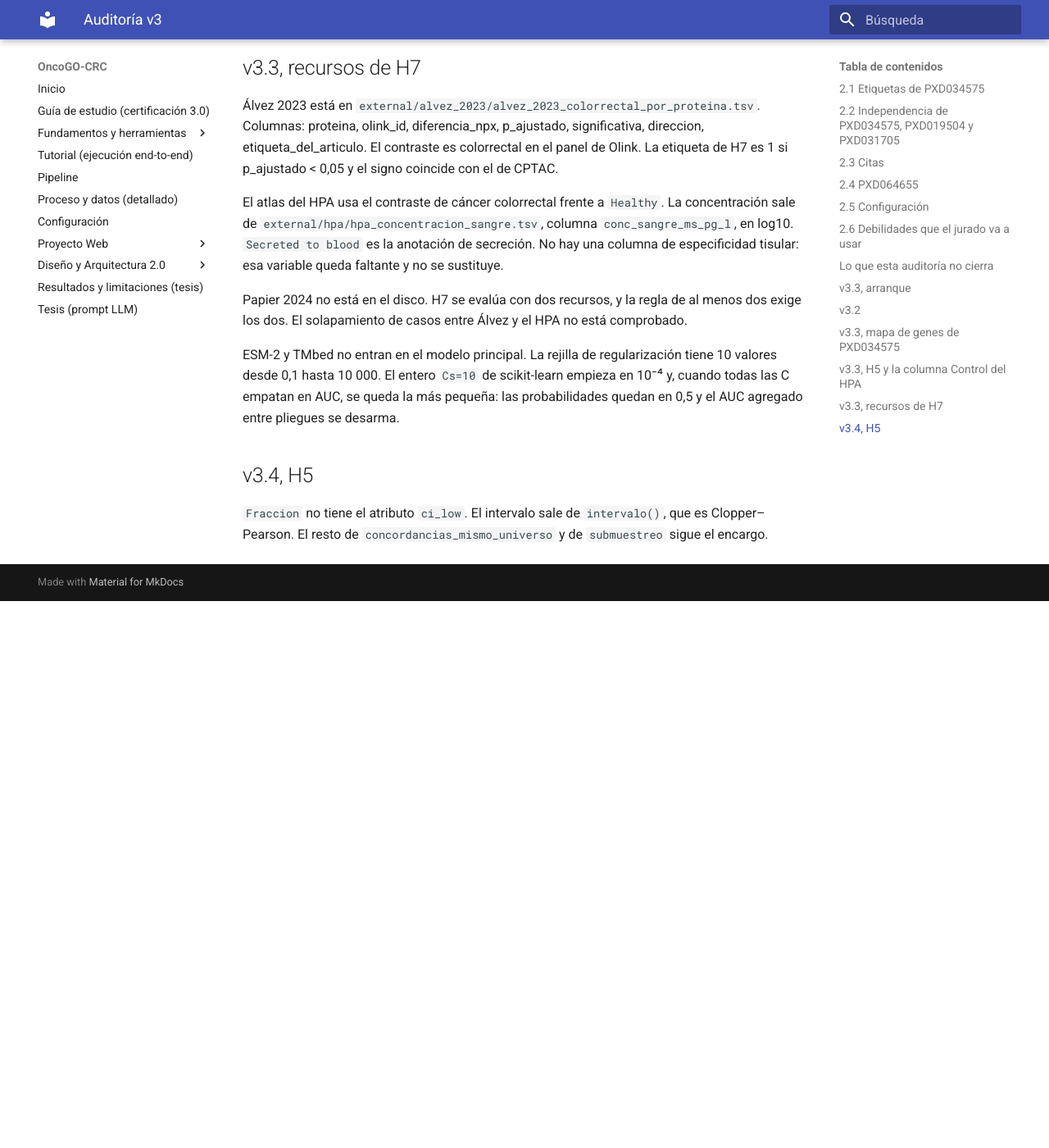
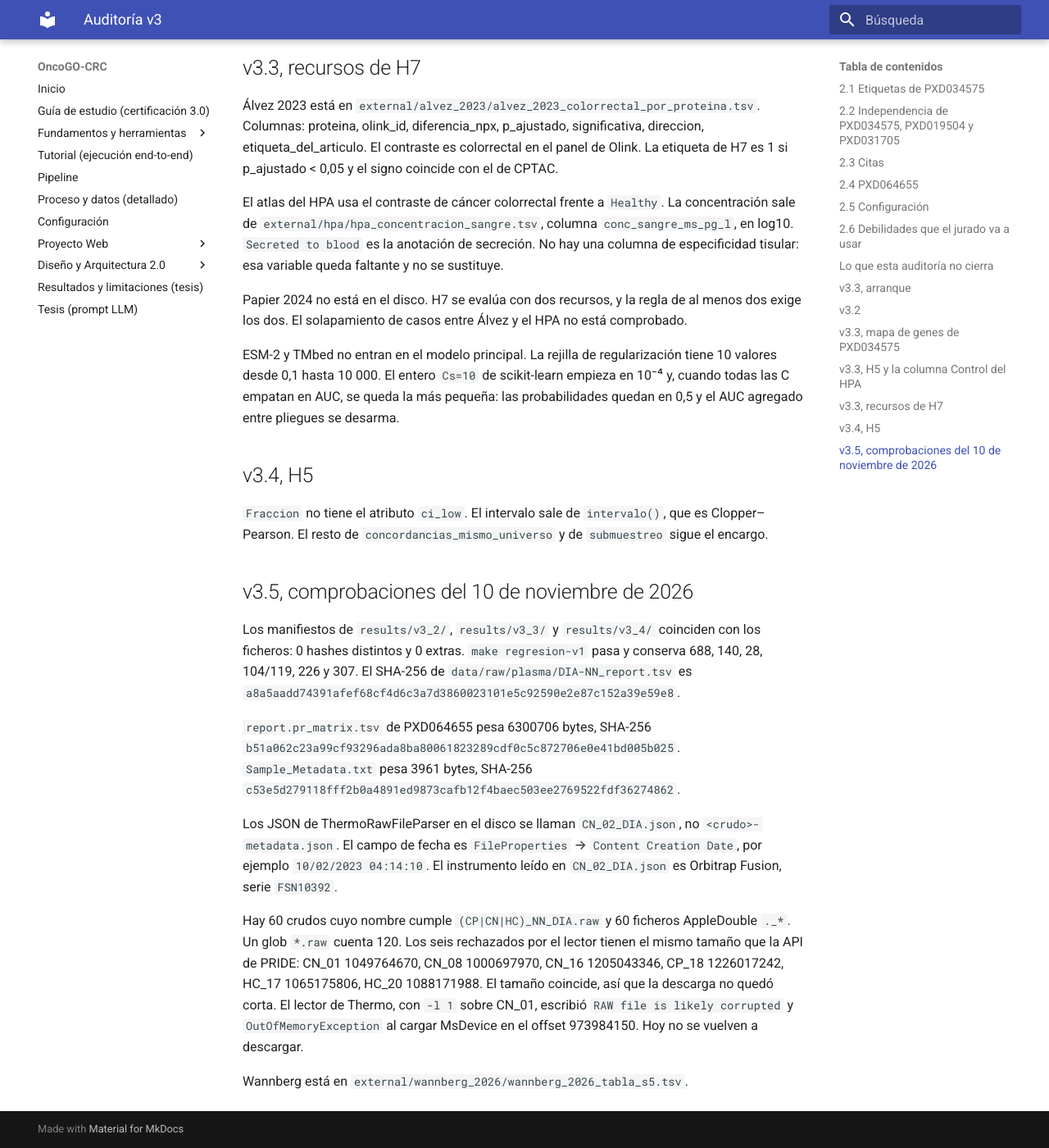
Before and after one commit to JancoDeveloper/OncoGO-CRC, an MkDocs documentation site: the page built from docs/auditoria_v3.md, in a window 1280 px wide and 1400 px high, scrolled down 6358 px. Shown: the whole window at 82% size. Built offline with MkDocs 1.6.1 and Material for MkDocs 9.7.7, drawn with Linux system fonts in a browser that asks for light colours; before the commit the page ends 7091 px from its top, so only the background shows below that.

```diff
--- a/docs/auditoria_v3.md
+++ b/docs/auditoria_v3.md
@@ -135,3 +135,15 @@ ESM-2 y TMbed no entran en el modelo principal. La rejilla de regularización ti
 ## v3.4, H5
 
 `Fraccion` no tiene el atributo `ci_low`. El intervalo sale de `intervalo()`, que es Clopper–Pearson. El resto de `concordancias_mismo_universo` y de `submuestreo` sigue el encargo.
+
+## v3.5, comprobaciones del 10 de noviembre de 2026
+
+Los manifiestos de `results/v3_2/`, `results/v3_3/` y `results/v3_4/` coinciden con los ficheros: 0 hashes distintos y 0 extras. `make regresion-v1` pasa y conserva 688, 140, 28, 104/119, 226 y 307. El SHA-256 de `data/raw/plasma/DIA-NN_report.tsv` es `a8a5aadd74391afef68cf4d6c3a7d3860023101e5c92590e2e87c152a39e59e8`.
+
+`report.pr_matrix.tsv` de PXD064655 pesa 6300706 bytes, SHA-256 `b51a062c23a99cf93296ada8ba80061823289cdf0c5c872706e0e41bd005b025`. `Sample_Metadata.txt` pesa 3961 bytes, SHA-256 `c53e5d279118fff2b0a4891ed9873cafb12f4baec503ee2769522fdf36274862`.
+
+Los JSON de ThermoRawFileParser en el disco se llaman `CN_02_DIA.json`, no `<crudo>-metadata.json`. El campo de fecha es `FileProperties` → `Content Creation Date`, por ejemplo `10/02/2023 04:14:10`. El instrumento leído en `CN_02_DIA.json` es Orbitrap Fusion, serie `FSN10392`.
+
+Hay 60 crudos cuyo nombre cumple `(CP|CN|HC)_NN_DIA.raw` y 60 ficheros AppleDouble `._*`. Un glob `*.raw` cuenta 120. Los seis rechazados por el lector tienen el mismo tamaño que la API de PRIDE: CN_01 1049764670, CN_08 1000697970, CN_16 1205043346, CP_18 1226017242, HC_17 1065175806, HC_20 1088171988. El tamaño coincide, así que la descarga no quedó corta. El lector de Thermo, con `-l 1` sobre CN_01, escribió `RAW file is likely corrupted` y `OutOfMemoryException` al cargar MsDevice en el offset 973984150. Hoy no se vuelven a descargar.
+
+Wannberg está en `external/wannberg_2026/wannberg_2026_tabla_s5.tsv`.
```
Also changed, not shown: docs/bitacora_v3.md (+8 -0 lines).
